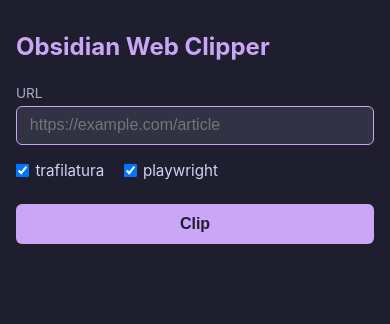
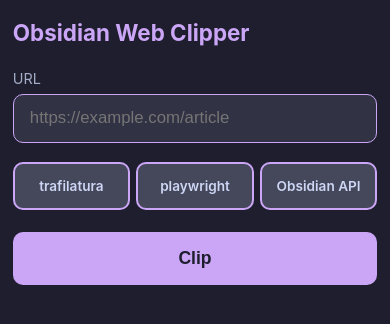
Before and after one commit to juitem/Obsidian-clip-server, a Flask app: page / in a window 390 px wide. Shown: the top 324 px of the page. Run offline with Flask 3, Linux system fonts and the light colour scheme.

Commit message:
Add Obsidian API toggle and mobile-optimized UI
- Replace checkboxes with full-width toggle buttons (trafilatura, playwright, Obsidian API)
- Make Obsidian REST API push optional via UI toggle
- Increase touch targets (min 48px) for remote mobile access
- Add responsive breakpoint for small screens
- Add press feedback animations

```diff
--- a/app.py
+++ b/app.py
@@ -17,7 +17,7 @@
     return render_template("index.html")
 
 
-def _run_clip(url, method):
+def _run_clip(url, method, use_obsidian=True):
     """Run a single clipping method. Returns a result dict."""
     start = time.time()
     try:
@@ -30,17 +30,16 @@
 
         filepath, vault_relative = save_clipping(title, url, content, method)
 
-        # Read saved file content for Obsidian push
-        with open(filepath, "r", encoding="utf-8") as f:
-            file_content = f.read()
-
         obsidian_ok = False
         obsidian_error = None
-        try:
-            push_to_obsidian(vault_relative, file_content)
-            obsidian_ok = True
-        except Exception as e:
-            obsidian_error = str(e)
+        if use_obsidian:
+            with open(filepath, "r", encoding="utf-8") as f:
+                file_content = f.read()
+            try:
+                push_to_obsidian(vault_relative, file_content)
+                obsidian_ok = True
+            except Exception as e:
+                obsidian_error = str(e)
 
         elapsed = round(time.time() - start, 2)
         return {
@@ -71,13 +70,14 @@
 
     url = data["url"].strip()
     methods = data.get("methods", ["trafilatura", "playwright"])
+    use_obsidian = data.get("obsidian", True)
 
     if not methods:
         return jsonify({"error": "No methods selected"}), 400
 
     with ThreadPoolExecutor(max_workers=2) as executor:
         futures = {
-            executor.submit(_run_clip, url, m): m for m in methods
+            executor.submit(_run_clip, url, m, use_obsidian): m for m in methods
         }
         results = [f.result() for f in futures]
 
--- a/templates/index.html
+++ b/templates/index.html
@@ -11,55 +11,76 @@
             background: #1e1e2e;
             color: #cdd6f4;
             min-height: 100vh;
+            min-height: 100dvh;
             display: flex;
             justify-content: center;
             padding: 2rem 1rem;
+            -webkit-tap-highlight-color: transparent;
         }
         .container { max-width: 640px; width: 100%; }
-        h1 { font-size: 1.5rem; margin-bottom: 1.5rem; color: #cba6f7; }
+        h1 { font-size: 1.6rem; margin-bottom: 1.5rem; color: #cba6f7; }
 
-        .form-group { margin-bottom: 1rem; }
-        label { display: block; font-size: 0.85rem; margin-bottom: 0.3rem; color: #a6adc8; }
+        .form-group { margin-bottom: 1.2rem; }
+        label { display: block; font-size: 0.9rem; margin-bottom: 0.4rem; color: #a6adc8; }
         input[type="url"] {
             width: 100%;
-            padding: 0.6rem 0.8rem;
+            padding: 0.85rem 1rem;
             background: #313244;
             border: 1px solid #45475a;
-            border-radius: 6px;
+            border-radius: 10px;
             color: #cdd6f4;
-            font-size: 1rem;
+            font-size: 1.05rem;
         }
         input[type="url"]:focus { outline: none; border-color: #cba6f7; }
 
-        .checkboxes {
-            display: flex; gap: 1.2rem;
-            margin-bottom: 1.2rem;
+        .toggles {
+            display: flex; gap: 0.5rem;
+            margin-bottom: 1.4rem;
         }
-        .checkboxes label {
-            display: flex; align-items: center; gap: 0.4rem;
-            font-size: 0.95rem; cursor: pointer; color: #cdd6f4;
+        .toggle-btn {
+            flex: 1;
+            padding: 0.9rem 0.4rem;
+            min-height: 48px;
+            background: #313244;
+            border: 2px solid #45475a;
+            border-radius: 10px;
+            color: #6c7086;
+            font-size: 0.95rem;
+            font-weight: 600;
+            text-align: center;
+            cursor: pointer;
+            transition: all 0.15s;
+            user-select: none;
+            -webkit-user-select: none;
         }
+        .toggle-btn.active {
+            background: #45475a;
+            border-color: #cba6f7;
+            color: #cdd6f4;
+        }
+        .toggle-btn:active { transform: scale(0.97); }
 
-        button {
+        #clip-btn {
             width: 100%;
-            padding: 0.7rem;
+            padding: 1rem;
+            min-height: 52px;
             background: #cba6f7;
             color: #1e1e2e;
             border: none;
-            border-radius: 6px;
-            font-size: 1rem;
-            font-weight: 600;
+            border-radius: 10px;
+            font-size: 1.1rem;
+            font-weight: 700;
             cursor: pointer;
             transition: opacity 0.2s;
         }
-        button:hover { opacity: 0.9; }
-        button:disabled { opacity: 0.5; cursor: not-allowed; }
+        #clip-btn:active { transform: scale(0.98); }
+        #clip-btn:disabled { opacity: 0.5; cursor: not-allowed; transform: none; }
 
         .results { margin-top: 1.5rem; }
         .result-card {
             background: #313244;
-            border-radius: 8px;
-            padding: 1rem;
+            border-radius: 10px;
+            padding: 1rem 1.1rem;
             margin-bottom: 0.8rem;
             border-left: 4px solid #45475a;
         }
@@ -67,14 +88,14 @@
         .result-card.fail { border-left-color: #f38ba8; }
 
         .result-card h3 {
-            font-size: 0.95rem;
+            font-size: 1rem;
             margin-bottom: 0.5rem;
             text-transform: uppercase;
         }
         .result-card.success h3 { color: #a6e3a1; }
         .result-card.fail h3 { color: #f38ba8; }
 
-        .result-card p { font-size: 0.85rem; margin: 0.2rem 0; color: #a6adc8; }
+        .result-card p { font-size: 0.9rem; margin: 0.3rem 0; color: #a6adc8; }
         .result-card .filepath { word-break: break-all; color: #89b4fa; }
         .result-card .error-msg { color: #f38ba8; }
 
@@ -82,9 +103,17 @@
             display: none;
             text-align: center;
             margin-top: 1.5rem;
+            font-size: 1rem;
             color: #a6adc8;
         }
         .spinner.active { display: block; }
+
+        @media (max-width: 480px) {
+            body { padding: 1.2rem 0.8rem; }
+            h1 { font-size: 1.4rem; }
+            .toggles { gap: 0.4rem; }
+            .toggle-btn { font-size: 0.85rem; padding: 0.85rem 0.3rem; }
+        }
     </style>
 </head>
 <body>
@@ -96,9 +125,10 @@
             <input type="url" id="url" placeholder="https://example.com/article" autofocus>
         </div>
 
-        <div class="checkboxes">
-            <label><input type="checkbox" id="cb-trafilatura" checked> trafilatura</label>
-            <label><input type="checkbox" id="cb-playwright" checked> playwright</label>
+        <div class="toggles">
+            <div class="toggle-btn active" id="tb-trafilatura" onclick="toggle(this)">trafilatura</div>
+            <div class="toggle-btn active" id="tb-playwright" onclick="toggle(this)">playwright</div>
+            <div class="toggle-btn active" id="tb-obsidian" onclick="toggle(this)">Obsidian API</div>
         </div>
 
         <button id="clip-btn" onclick="doClip()">Clip</button>
@@ -108,14 +138,18 @@
     </div>
 
     <script>
+        function toggle(el) { el.classList.toggle("active"); }
+
         async function doClip() {
             const url = document.getElementById("url").value.trim();
             if (!url) return alert("URL을 입력하세요");
 
             const methods = [];
-            if (document.getElementById("cb-trafilatura").checked) methods.push("trafilatura");
-            if (document.getElementById("cb-playwright").checked) methods.push("playwright");
+            if (document.getElementById("tb-trafilatura").classList.contains("active")) methods.push("trafilatura");
+            if (document.getElementById("tb-playwright").classList.contains("active")) methods.push("playwright");
             if (methods.length === 0) return alert("방식을 하나 이상 선택하세요");
+
+            const useObsidian = document.getElementById("tb-obsidian").classList.contains("active");
 
             const btn = document.getElementById("clip-btn");
             const spinner = document.getElementById("spinner");
@@ -129,7 +163,7 @@
                 const resp = await fetch("/clip", {
                     method: "POST",
                     headers: { "Content-Type": "application/json" },
-                    body: JSON.stringify({ url, methods }),
+                    body: JSON.stringify({ url, methods, obsidian: useObsidian }),
                 });
                 const data = await resp.json();
 
```
